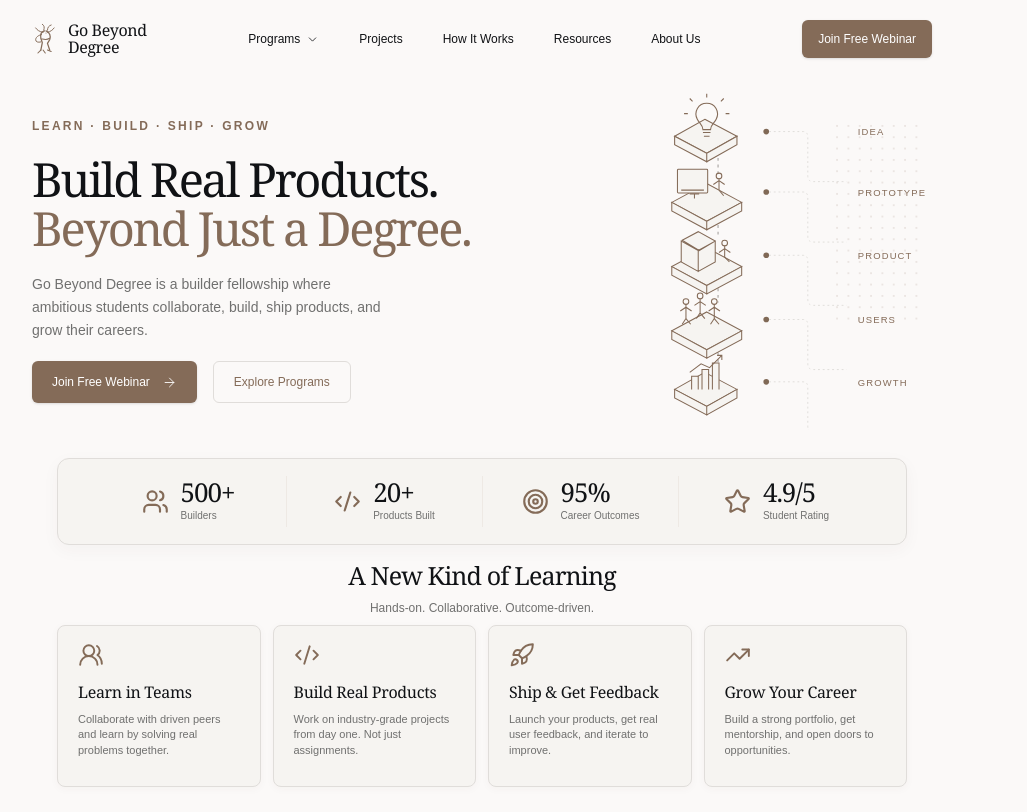
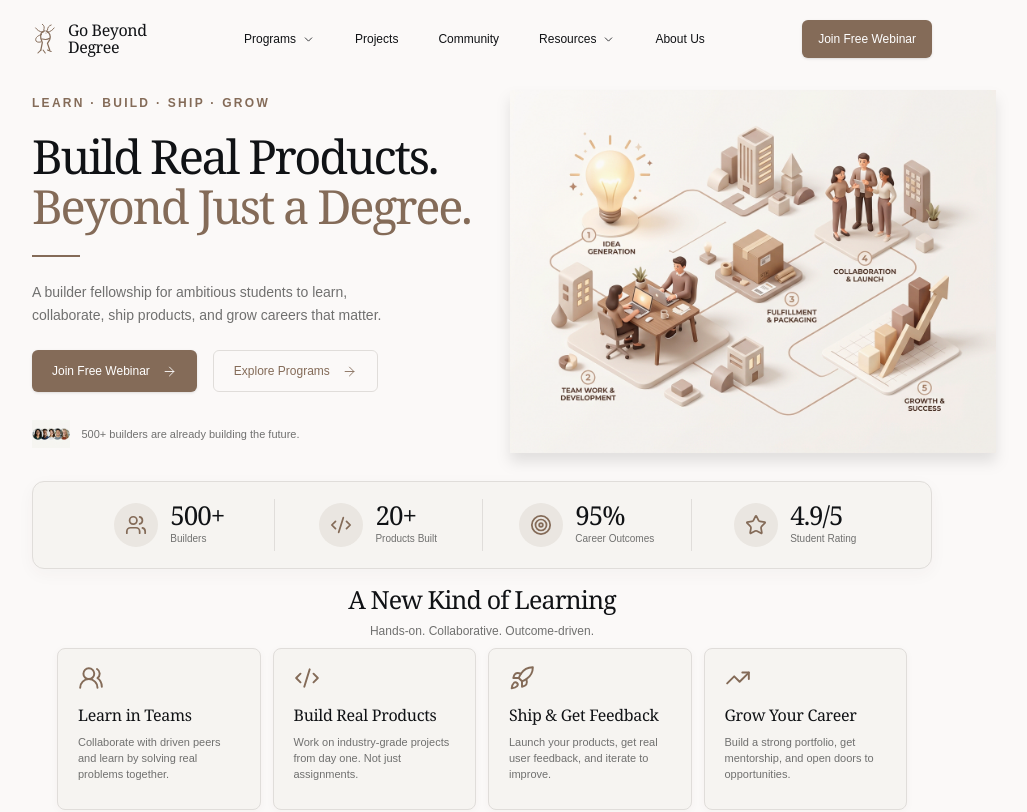
Before and after one commit to Go-Beyond-Degree/GBD1, a Next.js app: page / in a window 1280 px wide. Shown: the top 812 px of the page, without its empty margins (158-1185 px from the left). Built offline with nearby package versions, Linux system fonts and the light colour scheme.

Commit message:
feat: implement 3D isometric hero and stats UI redesign

```diff
--- a/src/components/layout/Navigation.tsx
+++ b/src/components/layout/Navigation.tsx
@@ -2,13 +2,6 @@
 
 import { ChevronDown, Menu, X } from 'lucide-react'
 import { useState } from 'react'
-
-const links = [
-  { label: 'Projects', href: '#projects' },
-  { label: 'How It Works', href: '#how-it-works' },
-  { label: 'Resources', href: '#resources' },
-  { label: 'About Us', href: '#about-us' },
-]
 
 function DeerMark() {
   return (
@@ -36,9 +29,12 @@ export default function Navigation() {
           <a href="#programs" className="flex items-center gap-1.5 hover:text-signature">
             Programs <ChevronDown size={13} strokeWidth={1.5} />
           </a>
-          {links.map((link) => (
-            <a key={link.label} href={link.href} className="hover:text-signature">{link.label}</a>
-          ))}
+          <a href="#projects" className="hover:text-signature">Projects</a>
+          <a href="#community" className="hover:text-signature">Community</a>
+          <a href="#resources" className="flex items-center gap-1.5 hover:text-signature">
+            Resources <ChevronDown size={13} strokeWidth={1.5} />
+          </a>
+          <a href="#about-us" className="hover:text-signature">About Us</a>
         </div>
 
         <a href="#newsletter" className="hidden rounded-md bg-signature px-4 py-[10px] text-[12px] font-medium text-white shadow-sm transition-colors hover:bg-signature/90 md:block">
@@ -52,7 +48,10 @@ export default function Navigation() {
         {isOpen && (
           <div className="absolute top-[72px] right-5 left-5 z-50 rounded-lg border border-soft-border bg-warm-ivory p-4 shadow-xl md:hidden">
             <a href="#programs" onClick={() => setIsOpen(false)} className="flex items-center justify-between border-b border-soft-border py-3 text-sm">Programs <ChevronDown size={15} /></a>
-            {links.map((link) => <a key={link.label} href={link.href} onClick={() => setIsOpen(false)} className="block border-b border-soft-border py-3 text-sm">{link.label}</a>)}
+            <a href="#projects" onClick={() => setIsOpen(false)} className="block border-b border-soft-border py-3 text-sm">Projects</a>
+            <a href="#community" onClick={() => setIsOpen(false)} className="block border-b border-soft-border py-3 text-sm">Community</a>
+            <a href="#resources" onClick={() => setIsOpen(false)} className="flex items-center justify-between border-b border-soft-border py-3 text-sm">Resources <ChevronDown size={15} /></a>
+            <a href="#about-us" onClick={() => setIsOpen(false)} className="block border-b border-soft-border py-3 text-sm">About Us</a>
             <a href="#newsletter" onClick={() => setIsOpen(false)} className="mt-4 block rounded-md bg-signature px-4 py-3 text-center text-sm text-white">Join Free Webinar</a>
           </div>
         )}
--- a/src/components/sections/LandingContent.tsx
+++ b/src/components/sections/LandingContent.tsx
@@ -89,14 +89,20 @@ function Hero() {
           <h1 className="display-serif text-[43px] leading-[1.05] tracking-[-.047em] text-primary-text sm:text-[47px]">
             Build Real Products.<br /><span className="text-signature">Beyond Just a Degree.</span>
           </h1>
-          <p className="mt-5 max-w-[355px] text-[14px] leading-[1.62] text-muted-text">Go Beyond Degree is a builder fellowship where ambitious students collaborate, build, ship products, and grow their careers.</p>
-          <div className="mt-5 flex flex-wrap gap-4">
-            <a href="#newsletter" className="inline-flex items-center gap-3 rounded-md bg-signature px-5 py-[11px] text-[12px] font-medium text-white shadow-sm transition hover:bg-[#695442]">Join Free Webinar <ArrowRight size={15} strokeWidth={1.4} /></a>
-            <a href="#programs" className="inline-flex items-center rounded-md border border-soft-border px-5 py-[11px] text-[12px] text-signature transition hover:bg-warm-ivory">Explore Programs</a>
+          <div className="my-6 h-0.5 w-12 bg-signature"></div>
+          <p className="max-w-[355px] text-[14px] leading-[1.62] text-muted-text">A builder fellowship for ambitious students to learn, collaborate, ship products, and grow careers that matter.</p>
+          <div className="mt-6 flex flex-wrap gap-4">
+            <a href="#newsletter" className="inline-flex items-center gap-3 rounded-md bg-signature px-5 py-[11px] text-[12px] font-medium text-white shadow-sm transition hover:bg-signature/90">Join Free Webinar <ArrowRight size={15} strokeWidth={1.4} /></a>
+            <a href="#programs" className="inline-flex items-center gap-3 rounded-md border border-soft-border px-5 py-[11px] text-[12px] text-signature transition hover:bg-warm-ivory">Explore Programs <ArrowRight size={15} strokeWidth={1.4} /></a>
           </div>
-
+          <div className="mt-7 flex items-center gap-3">
+            <img src="/images/avatars.jpg" alt="500+ builders" className="h-7 w-auto mix-blend-multiply" />
+            <p className="text-[11px] text-muted-text">500+ builders are already building the future.</p>
+          </div>
         </div>
-        <div className="hidden h-[340px] min-w-0 lg:block"><JourneyArtwork /></div>
+        <div className="hidden min-w-0 lg:block lg:-mr-16">
+          <img src="/images/hero-illustration.jpg" alt="Path to growth" className="w-full h-auto object-contain mix-blend-multiply drop-shadow-xl" />
+        </div>
       </div>
     </section>
   )
@@ -112,9 +118,11 @@ const stats = [
 function Stats() {
   return (
     <section className="px-5 sm:px-10 lg:px-16">
-      <div className="mx-auto grid max-w-[850px] grid-cols-2 rounded-xl border border-soft-border bg-warm-ivory px-5 py-4 shadow-[0_5px_17px_rgba(76,55,39,.04)] md:grid-cols-4 md:px-8 md:py-[17px]">
-        {stats.map(({ icon: Icon, value, label }, index) => <div key={label} className={`flex items-center justify-center gap-3 py-1 ${index > 0 ? 'md:border-l md:border-[#eee9e4]' : ''}`}>
-          <Icon size={27} className="text-signature" strokeWidth={1.9} />
+      <div className="mx-auto grid max-w-[900px] grid-cols-2 rounded-xl border border-soft-border bg-warm-ivory px-5 py-4 shadow-[0_5px_17px_rgba(76,55,39,.04)] md:grid-cols-4 md:px-8 md:py-[17px]">
+        {stats.map(({ icon: Icon, value, label }, index) => <div key={label} className={`flex items-center justify-center gap-3 py-1 ${index > 0 ? 'md:border-l md:border-soft-border' : ''}`}>
+          <div className="flex h-11 w-11 shrink-0 items-center justify-center rounded-full bg-[#EAE6E1]">
+            <Icon size={22} className="text-signature" strokeWidth={1.9} />
+          </div>
           <div><p className="display-serif text-[26px] leading-6 tracking-[-.04em]">{value}</p><p className="mt-1 text-[10px] text-muted-text">{label}</p></div>
         </div>)}
       </div>
```
Also changed, not shown: public/images/avatars.jpg (added), public/images/hero-illustration.jpg (added).
